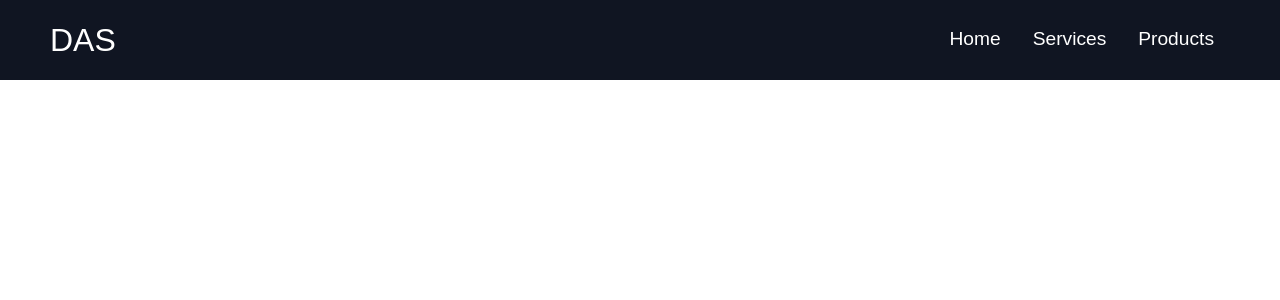
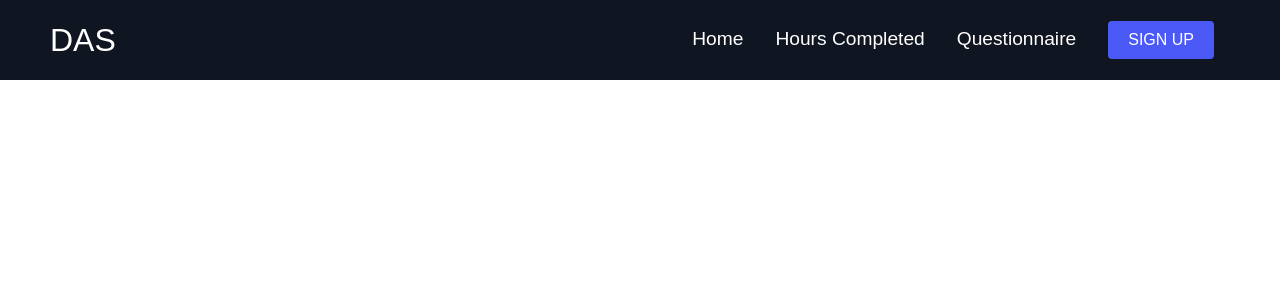
Before and after one commit to JoeyAly/DAS_Website, a React (Create React App) app: page / in a window 1280 px wide. Shown: the top 300 px of the page. Built offline with nearby package versions, Linux system fonts and the light colour scheme.

Commit message:
Fixed NavLinks

```diff
--- a/src/componets/Navbar/Navbar.elements.js
+++ b/src/componets/Navbar/Navbar.elements.js
@@ -103,3 +103,25 @@
         }
     }
    `;
+
+export const NavItemBtn = styled.li`
+  @media screen and (max-width: 960px) {
+    display: flex;
+    justify-content: center;
+    align-items: center;
+    width: 100%;
+    height: 120px;
+  }
+`;
+
+export const NavBtnLink = styled(Link)`
+  display: flex;
+  justify-content: center;
+  align-items: center;
+  text-decoration: none;
+  padding: 8px 16px;
+  height: 100%;
+  width: 100%;
+  border: none;
+  outline: none;
+`;
--- a/src/componets/Navbar/Navbar.js
+++ b/src/componets/Navbar/Navbar.js
@@ -1,6 +1,7 @@
-import React, {useState} from 'react'
+import React, {useState, useEffect} from 'react'
 import{FaBars, FaTimes} from  'react-icons/fa';
 import { IconContext} from 'react-icons/lib'
+import { Button} from '../../globalStyles';
 import {
     Nav,
     NavbarContainer,
@@ -8,14 +9,31 @@
     MobileIcon,
     NavMenu,
     NavItem,
-    NavLinks
+    NavLinks,
+    NavItemBtn,
+    NavBtnLink
     } from './Navbar.elements';
 
 
 const Navbar = () => {
-    const [click, setClick] = useState(false)
+    const [click, setClick] = useState(false);
+    const [button, setButton] = useState(true);
 
-    const handleClick = () => setClick(!click)
+    const handleClick = () => setClick(!click);
+
+    const showButton = () => {
+        if(window.innerWidth <= 960){
+            setButton(false)
+        } else{
+            setButton(true)
+        }
+    }
+
+useEffect(() => {
+    showButton()
+}, [])
+
+window.addEventListener('resize', showButton);
     return (
         <>
         <IconContext.Provider value={{ color: '#fff'}}>
@@ -33,11 +51,26 @@
                             <NavLinks to='/'>Home</NavLinks>
                         </NavItem>
                         <NavItem>
-                            <NavLinks to='/services'>Services</NavLinks>
+                            <NavLinks to='/
+                            hoursCompleted'>Hours Completed</NavLinks>
                         </NavItem>
                         <NavItem>
-                            <NavLinks to='/products'>Products</NavLinks>
+                            <NavLinks to='/
+                            questionnaire'>Questionnaire</NavLinks>
                         </NavItem>
+                        <NavItemBtn>
+                            {button ? (
+                                <NavBtnLink to='/sign-up'>
+                                    <Button primary>SIGN UP</Button>
+                                </NavBtnLink>
+                            ) : (
+                  <NavBtnLink to='/sign-up'>
+                    <Button fontBig primary>
+                      SIGN UP
+                    </Button>
+                  </NavBtnLink>
+                )}
+              </NavItemBtn>
 
                     </NavMenu>
                 </NavbarContainer>
--- a/src/globalStyles.js
+++ b/src/globalStyles.js
@@ -25,4 +25,24 @@
 }
 `;
 
+export const Button = styled.button`
+  border-radius: 4px;
+  background: ${({ primary }) => (primary ? '#4B59F7' : '#0467FB')};
+  white-space: nowrap;
+  padding: ${({ big }) => (big ? '12px 64px' : '10px 20px')};
+  color: #fff;
+  font-size: ${({ fontBig }) => (fontBig ? '20px' : '16px')};
+  outline: none;
+  border: none;
+  cursor: pointer;
+  &:hover {
+    transition: all 0.3s ease-out;
+    background: #fff;
+    background-color: ${({ primary }) => (primary ? '#0467FB' : '#4B59F7')};
+  }
+  @media screen and (max-width: 960px) {
+    width: 100%;
+  }
+`;
+
 export default GlobalStyle;
```
